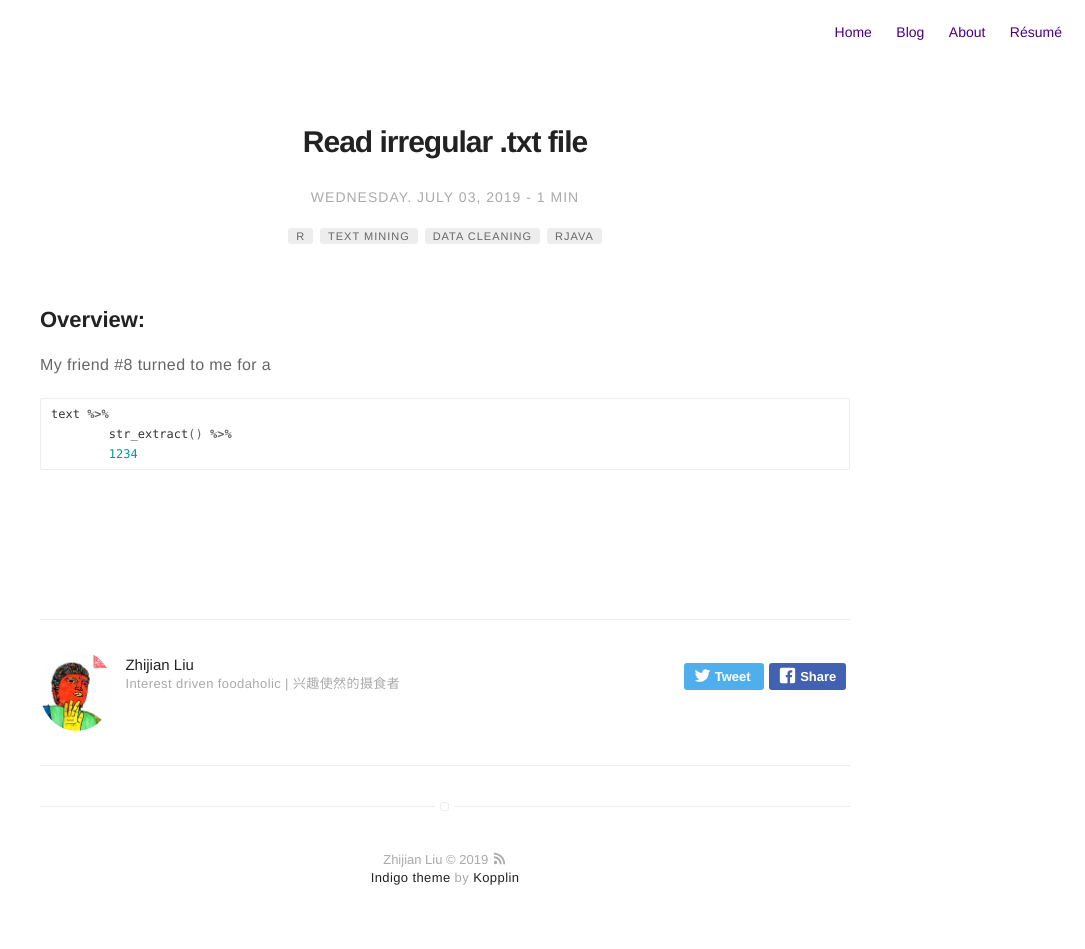
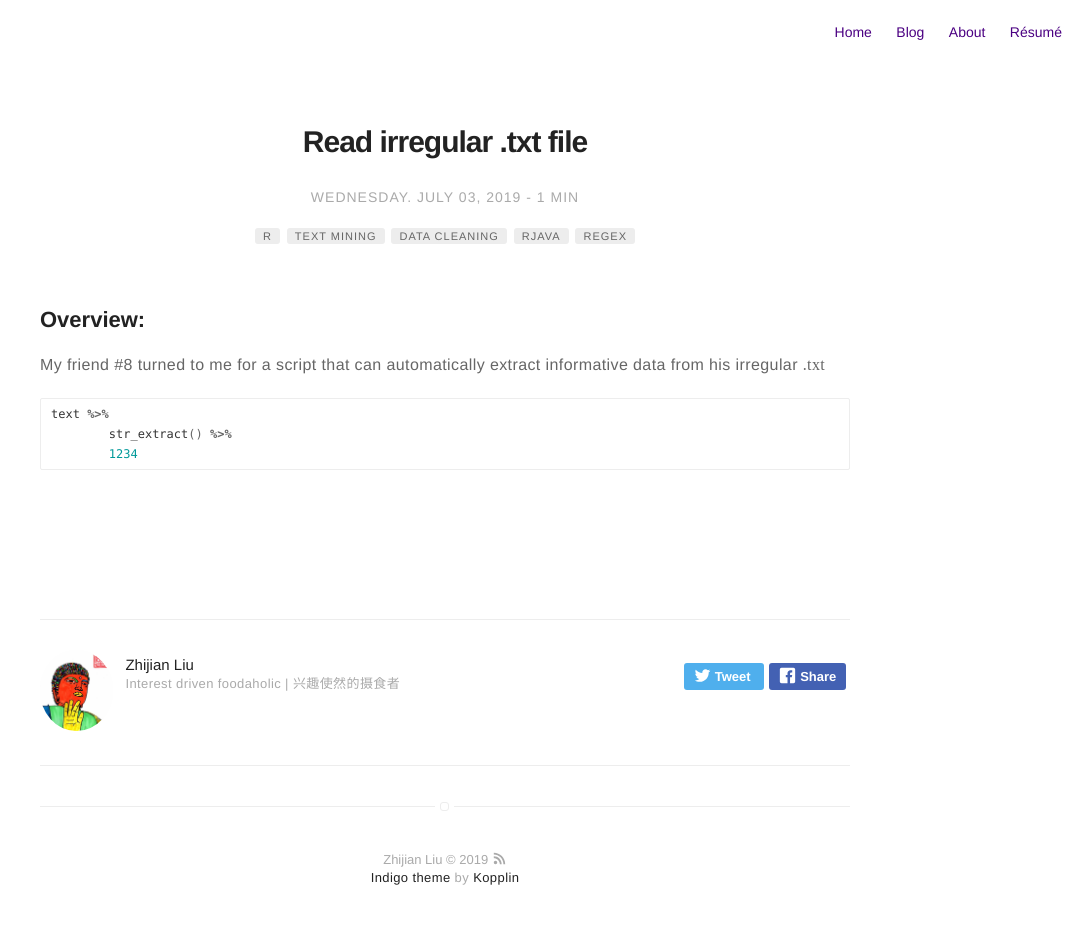
Before and after one commit to subaiwen/subaiwen.github.io, a Jekyll site: the page built from _posts/2019-7-3-read-irregular-txt-file.md, in a window 1280 px wide. Shown: the whole page, without its empty margins (195-1280 px from the left). Built offline with Jekyll 4.4.1, drawn with Linux system fonts in a browser that asks for light colours.

Commit message:
Update 2019-7-3-read-irregular-txt-file.md

````diff
--- a/_posts/2019-7-3-read-irregular-txt-file.md
+++ b/_posts/2019-7-3-read-irregular-txt-file.md
@@ -9,6 +9,7 @@ tag:
 - Text mining
 - Data cleaning
 - rJava
+- regex
 category: blog
 author: subaiwen
 description: Read irregular .txt file
@@ -16,7 +17,7 @@ description: Read irregular .txt file
 
 ## Overview:
 
-My friend #8 turned to me for a
+My friend #8 turned to me for a script that can automatically extract informative data from his irregular <span style="font-family:Inconsolata; font-size:12pt;">.txt</span>
 
 ```r
 text %>%
````
